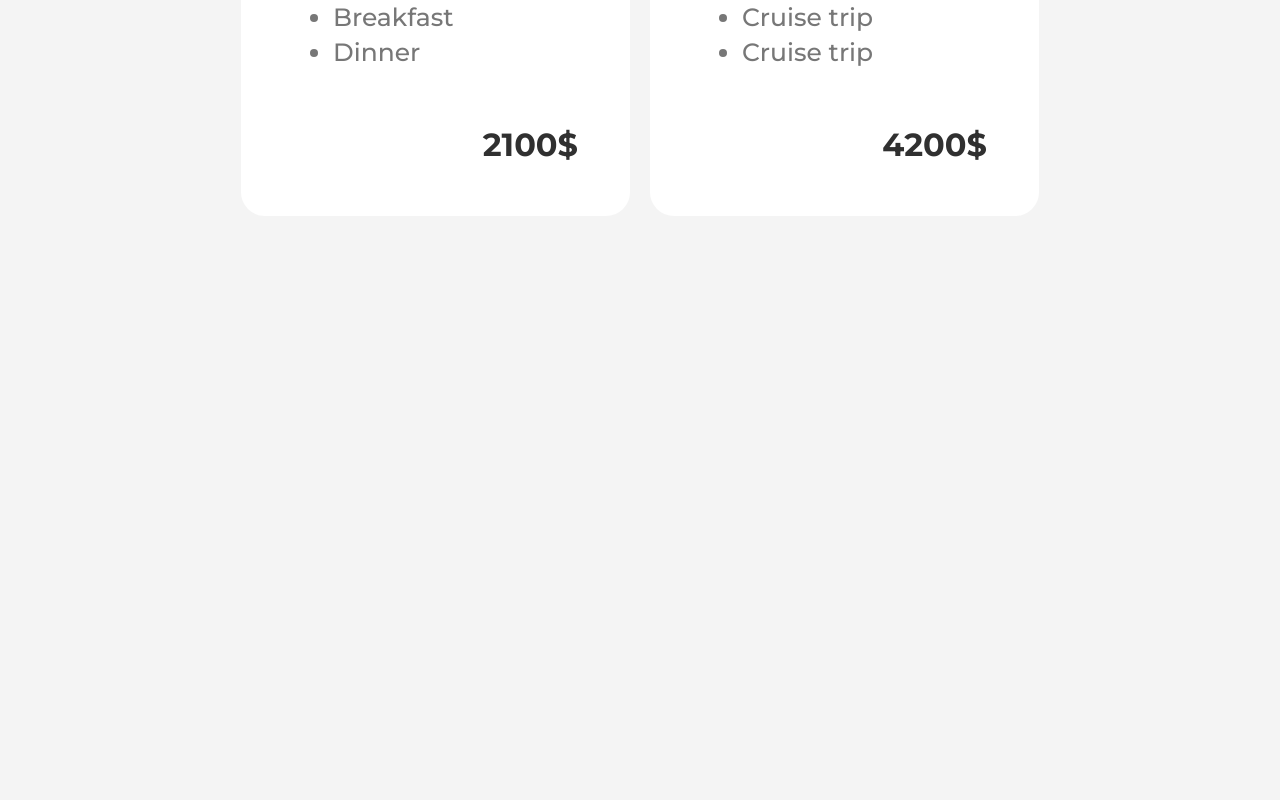
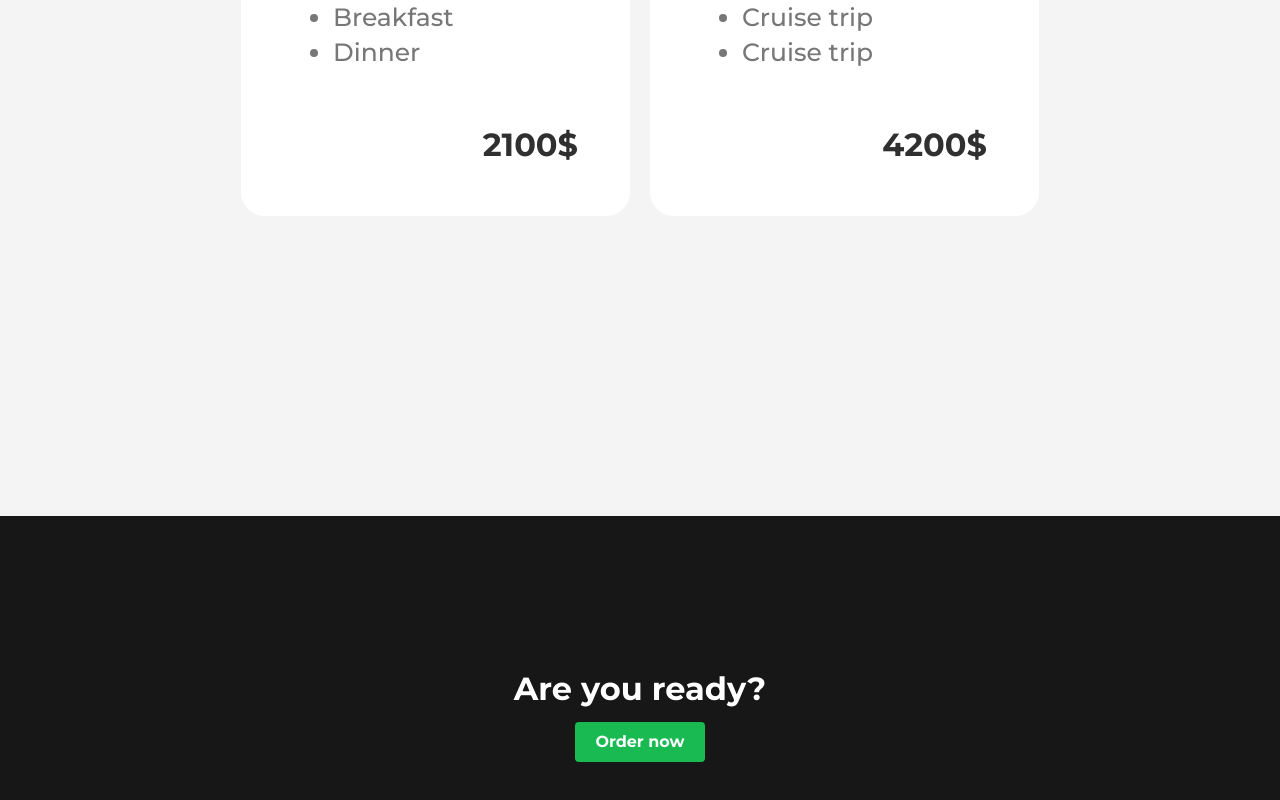
Before and after one commit to Anuna29/pinetour, a React (Create React App) app: page / in a window 1280 px wide. Shown: the part 2804-3604 px from the top of the page. Before the commit the page ends 3320 px from the top, so only its background shows below. Built offline with nearby package versions, Linux system fonts and the light colour scheme.

Commit message:
added ready section

```diff
--- a/src/App.js
+++ b/src/App.js
@@ -1,4 +1,4 @@
-import { Destination, Header, Hero, Pricing } from "./components";
+import { Destination, Header, Hero, Pricing, Ready } from "./components";
 
 export function App() {
   return (
@@ -7,6 +7,7 @@ export function App() {
      <Hero />
      <Destination />
      <Pricing />
+     <Ready />
     </div>
   );
 };
--- a/src/components/index.js
+++ b/src/components/index.js
@@ -2,3 +2,4 @@ export * from "./header"
 export * from "./hero"
 export * from "./destination"
 export * from "./pricing"
+export * from "./ready"
--- /dev/null
+++ b/src/components/ready/Ready.css
@@ -0,0 +1,29 @@
+#ready-container {
+  display: flex;
+  flex-direction: column;
+  align-items: center;
+  justify-content: center;
+  height: 400px;
+  background-color: #171717;
+  color: white;
+}
+
+#ready-text {
+  font-size: 32px;
+  font-weight: 700;
+  line-height: 39.01px;
+}
+
+#ready-container button {
+  margin-top: 14px;
+  padding: 10px 20px;
+  font-family: "Montserrat";
+  font-size: 16px;
+  font-weight: 700;
+  line-height: 20px;
+  border: none;
+  border-radius: 4px;
+  background-color: #18ba51;
+  color: white;
+  cursor: pointer;
+}
--- /dev/null
+++ b/src/components/ready/Ready.js
@@ -0,0 +1,11 @@
+import React from 'react'
+import "./Ready.css"
+
+export const Ready = () => {
+  return (
+    <div id="ready-container">
+      <div id="ready-text">Are you ready?</div>
+      <button>Order now</button>
+    </div>
+  )
+}
--- /dev/null
+++ b/src/components/ready/index.js
@@ -0,0 +1 @@
+export * from "./Ready"
```
